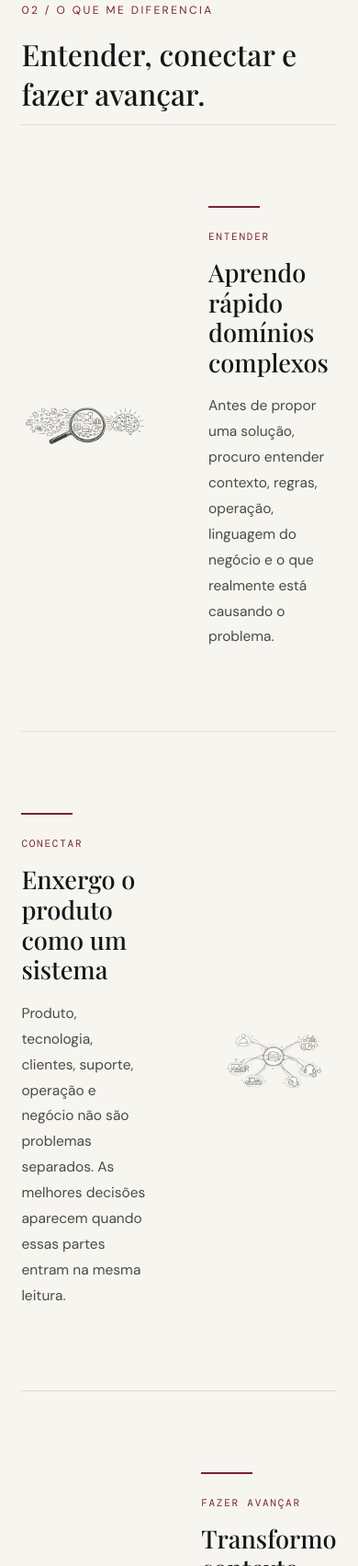
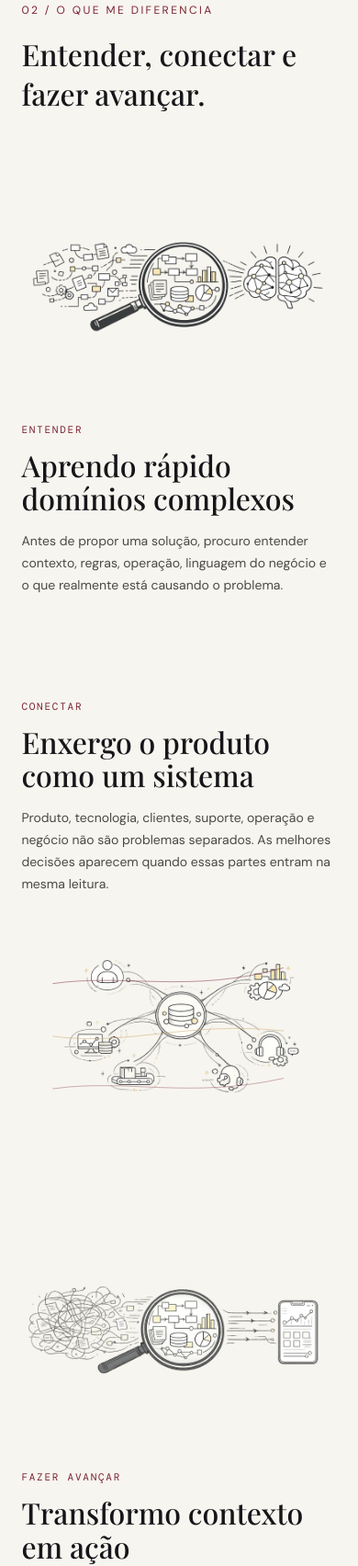
Before and after one commit to jessicatwblock-hub/portfoliov02, a plain HTML site: page index.html in a window 390 px wide. Shown: the part 937-2640 px from the top of the page at 92% size. Drawn offline with nearby package versions, Linux system fonts and the light colour scheme; a web font is replaced by a local one.

Commit message:
Update index.html

```diff
--- a/index.html
+++ b/index.html
@@ -19,10 +19,15 @@
   .marquee-row:hover{animation-play-state:paused;}
   .lab-thumb img{transition:opacity .4s,transform .5s;}
   .lab-thumb:hover img{opacity:1;transform:scale(1.03);}
-  .diff-reveal{opacity:0;transform:translateY(36px);transition:opacity .9s ease,transform .9s ease;}
-  .diff-reveal.is-visible{opacity:1;transform:translateY(0);}
-  .diff-reveal .diff-line{width:0;height:2px;background:#7a2331;margin-bottom:24px;transition:width 1s ease .2s;}
-  .diff-reveal.is-visible .diff-line{width:56px;}
+  @media (max-width:900px){
+    .jb-diff-stage{height:auto !important;}
+    .jb-diff-sticky{position:static !important;height:auto !important;overflow:visible !important;}
+    .jb-diff-concept{position:static !important;opacity:0;transform:translateY(28px);transition:opacity .8s ease,transform .8s ease;display:grid !important;grid-template-columns:1fr !important;gap:28px !important;padding:56px clamp(20px,6vw,40px) !important;}
+    .jb-diff-concept img{max-width:100% !important;margin-left:0 !important;}
+  }
+  @media (prefers-reduced-motion: reduce){
+    .jb-diff-concept{opacity:1 !important;transform:none !important;}
+  }
   .tab-btn{font-family:'DM Mono',monospace;font-size:11px;letter-spacing:.08em;text-transform:uppercase;background:none;border:none;padding:0 0 14px;cursor:pointer;color:#9a9a92;border-bottom:2px solid transparent;font-weight:600;}
   .tab-btn.active{color:#7a2331;border-bottom-color:#7a2331;}
   .tab-panel{display:none;}
@@ -74,41 +79,66 @@
 </header>
 
 <!-- DIFERENCIAL -->
-<section id="diferencial" data-screen-label="O que me diferencia" style="padding:110px clamp(20px,6vw,64px) 80px;max-width:1240px;margin:0 auto;">
+<section id="diferencial" data-screen-label="O que me diferencia" style="padding:110px 0 80px;overflow:hidden;">
+  <div style="max-width:1240px;margin:0 auto;padding:0 clamp(20px,6vw,64px);">
     <p style="font-family:'DM Sans',sans-serif;font-size:12px;letter-spacing:.2em;text-transform:uppercase;color:#7a2331;margin:0 0 18px;">02 / <span data-i18n="diff.eyebrow">O que me diferencia</span></p>
     <h2 style="font-family:'Playfair Display',serif;font-size:clamp(2rem,4vw,2.8rem);font-weight:500;margin:0 0 12px;max-width:700px;" data-i18n="diff.title">Entender, conectar e fazer avançar.</h2>
+  </div>
 
-  <div class="diff-reveal" data-diff style="display:grid;grid-template-columns:1fr 1fr;gap:64px;align-items:center;padding:88px 0;border-top:1px solid rgba(0,0,0,0.1);">
-    <div style="order:1;"><img src="assets/illustration-diff1.png" alt="Ilustração: entender o contexto" style="width:100%;max-width:440px;height:auto;display:block;"/></div>
-    <div style="order:2;">
-      <div class="diff-line"></div>
-      <p style="font-family:'DM Mono',monospace;font-size:11px;letter-spacing:.16em;text-transform:uppercase;color:#7a2331;margin:0 0 16px;" data-i18n="diff.cards.0.label">Entender</p>
-      <h3 style="font-family:'Playfair Display',serif;font-size:clamp(1.7rem,3vw,2.3rem);font-weight:500;margin:0 0 18px;line-height:1.2;" data-i18n="diff.cards.0.title">Aprendo rápido domínios complexos</h3>
-      <p style="font-size:15.5px;line-height:1.8;color:#4a4a45;margin:0;max-width:420px;" data-i18n="diff.cards.0.body">Antes de propor uma solução, procuro entender contexto, regras, operação, linguagem do negócio e o que realmente está causando o problema.</p>
+  <div id="jbDiffStage" class="jb-diff-stage" style="position:relative;height:300vh;margin-top:24px;">
+    <div class="jb-diff-sticky" style="position:sticky;top:0;height:100vh;overflow:hidden;">
+
+      <div id="jbDiffConcept0" class="jb-diff-concept" style="position:absolute;inset:0;display:grid;grid-template-columns:1.05fr 0.95fr;align-items:center;gap:clamp(32px,6vw,96px);padding:0 clamp(24px,6vw,88px);opacity:0;">
+        <div style="position:relative;">
+          <img id="jbDiffImg0" src="assets/illustration-diff1.png" alt="Ilustração: entender o contexto" style="width:100%;max-width:600px;height:auto;display:block;"/>
+          <svg viewBox="0 0 400 400" style="position:absolute;inset:0;width:100%;height:100%;pointer-events:none;">
+            <circle class="jb-diff-dot0" data-dx="-140" data-dy="-120" cx="200" cy="200" r="4" fill="#7a2331"></circle>
+            <circle class="jb-diff-dot0" data-dx="130" data-dy="-90" cx="200" cy="200" r="3" fill="#c9a56a"></circle>
+            <circle class="jb-diff-dot0" data-dx="-110" data-dy="110" cx="200" cy="200" r="3" fill="#7a2331"></circle>
+            <circle class="jb-diff-dot0" data-dx="120" data-dy="130" cx="200" cy="200" r="4" fill="#c9a56a"></circle>
+          </svg>
+        </div>
+        <div>
+          <p style="font-family:'DM Mono',monospace;font-size:11px;letter-spacing:.16em;text-transform:uppercase;color:#7a2331;margin:0 0 14px;" data-i18n="diff.cards.0.label">Entender</p>
+          <h3 style="font-family:'Playfair Display',serif;font-size:clamp(2rem,3.6vw,2.9rem);font-weight:500;margin:0 0 16px;line-height:1.15;max-width:460px;" data-i18n="diff.cards.0.title">Aprendo rápido domínios complexos</h3>
+          <p style="font-size:14px;line-height:1.7;color:#4a4a45;margin:0;max-width:380px;" data-i18n="diff.cards.0.body">Antes de propor uma solução, procuro entender contexto, regras, operação, linguagem do negócio e o que realmente está causando o problema.</p>
         </div>
       </div>
 
-  <div class="diff-reveal" data-diff style="display:grid;grid-template-columns:1fr 1fr;gap:64px;align-items:center;padding:88px 0;border-top:1px solid rgba(0,0,0,0.1);">
-    <div style="order:2;"><img src="assets/illustration-diff2.png" alt="Ilustração: conectar áreas" style="width:100%;max-width:440px;height:auto;display:block;margin-left:auto;"/></div>
-    <div style="order:1;">
-      <div class="diff-line"></div>
-      <p style="font-family:'DM Mono',monospace;font-size:11px;letter-spacing:.16em;text-transform:uppercase;color:#7a2331;margin:0 0 16px;" data-i18n="diff.cards.1.label">Conectar</p>
-      <h3 style="font-family:'Playfair Display',serif;font-size:clamp(1.7rem,3vw,2.3rem);font-weight:500;margin:0 0 18px;line-height:1.2;" data-i18n="diff.cards.1.title">Enxergo o produto como um sistema</h3>
-      <p style="font-size:15.5px;line-height:1.8;color:#4a4a45;margin:0;max-width:420px;" data-i18n="diff.cards.1.body">Produto, tecnologia, clientes, suporte, operação e negócio não são problemas separados. As melhores decisões aparecem quando essas partes entram na mesma leitura.</p>
+      <div id="jbDiffConcept1" class="jb-diff-concept" style="position:absolute;inset:0;display:grid;grid-template-columns:0.95fr 1.05fr;align-items:center;gap:clamp(32px,6vw,96px);padding:0 clamp(24px,6vw,88px);opacity:0;">
+        <div>
+          <p style="font-family:'DM Mono',monospace;font-size:11px;letter-spacing:.16em;text-transform:uppercase;color:#7a2331;margin:0 0 14px;" data-i18n="diff.cards.1.label">Conectar</p>
+          <h3 style="font-family:'Playfair Display',serif;font-size:clamp(2rem,3.6vw,2.9rem);font-weight:500;margin:0 0 16px;line-height:1.15;max-width:460px;" data-i18n="diff.cards.1.title">Enxergo o produto como um sistema</h3>
+          <p style="font-size:14px;line-height:1.7;color:#4a4a45;margin:0;max-width:380px;" data-i18n="diff.cards.1.body">Produto, tecnologia, clientes, suporte, operação e negócio não são problemas separados. As melhores decisões aparecem quando essas partes entram na mesma leitura.</p>
+        </div>
+        <div style="position:relative;">
+          <img src="assets/illustration-diff2.png" alt="Ilustração: conectar áreas" style="width:100%;max-width:600px;height:auto;display:block;margin-left:auto;"/>
+          <svg viewBox="0 0 400 400" style="position:absolute;inset:0;width:100%;height:100%;pointer-events:none;overflow:visible;">
+            <path class="jb-diff-line1" d="M-40,120 C100,100 220,140 400,90" fill="none" stroke="#7a2331" stroke-width="1.5" opacity="0.55"></path>
+            <path class="jb-diff-line1" d="M-40,220 C100,240 220,190 400,210" fill="none" stroke="#c9a56a" stroke-width="1.5" opacity="0.55"></path>
+            <path class="jb-diff-line1" d="M-40,320 C100,300 220,340 400,300" fill="none" stroke="#7a2331" stroke-width="1.5" opacity="0.4"></path>
+          </svg>
         </div>
       </div>
 
-  <div class="diff-reveal" data-diff style="display:grid;grid-template-columns:1fr 1fr;gap:64px;align-items:center;padding:88px 0;border-top:1px solid rgba(0,0,0,0.1);border-bottom:1px solid rgba(0,0,0,0.1);">
-    <div style="order:1;"><img src="assets/illustration-diff3.png" alt="Ilustração: transformar contexto em ação" style="width:100%;max-width:440px;height:auto;display:block;"/></div>
-    <div style="order:2;">
-      <div class="diff-line"></div>
-      <p style="font-family:'DM Mono',monospace;font-size:11px;letter-spacing:.16em;text-transform:uppercase;color:#7a2331;margin:0 0 16px;" data-i18n="diff.cards.2.label">Fazer avançar</p>
-      <h3 style="font-family:'Playfair Display',serif;font-size:clamp(1.7rem,3vw,2.3rem);font-weight:500;margin:0 0 18px;line-height:1.2;" data-i18n="diff.cards.2.title">Transformo contexto em ação</h3>
-      <p style="font-size:15.5px;line-height:1.8;color:#4a4a45;margin:0;max-width:420px;" data-i18n="diff.cards.2.body">Organizo o problema, defino prioridades, crio clareza entre áreas e acompanho a construção até existir algo que possa ser usado, medido e melhorado.</p>
+      <div id="jbDiffConcept2" class="jb-diff-concept" style="position:absolute;inset:0;display:grid;grid-template-columns:1.05fr 0.95fr;align-items:center;gap:clamp(32px,6vw,96px);padding:0 clamp(24px,6vw,88px);opacity:0;">
+        <div style="position:relative;">
+          <img id="jbDiffGhost0" src="assets/illustration-diff3.png" alt="" style="position:absolute;left:0;top:0;width:100%;max-width:600px;height:auto;display:block;opacity:0;"/>
+          <img id="jbDiffGhost1" src="assets/illustration-diff3.png" alt="" style="position:absolute;left:0;top:0;width:100%;max-width:600px;height:auto;display:block;opacity:0;"/>
+          <img src="assets/illustration-diff3.png" alt="Ilustração: transformar contexto em ação" style="width:100%;max-width:600px;height:auto;display:block;position:relative;"/>
+        </div>
+        <div>
+          <p style="font-family:'DM Mono',monospace;font-size:11px;letter-spacing:.16em;text-transform:uppercase;color:#7a2331;margin:0 0 14px;" data-i18n="diff.cards.2.label">Fazer avançar</p>
+          <h3 style="font-family:'Playfair Display',serif;font-size:clamp(2rem,3.6vw,2.9rem);font-weight:500;margin:0 0 16px;line-height:1.15;max-width:460px;" data-i18n="diff.cards.2.title">Transformo contexto em ação</h3>
+          <div id="jbDiffUnderline2" style="width:0;height:2px;background:#7a2331;margin-bottom:16px;"></div>
+          <p style="font-size:14px;line-height:1.7;color:#4a4a45;margin:0;max-width:380px;" data-i18n="diff.cards.2.body">Organizo o problema, defino prioridades, crio clareza entre áreas e acompanho a construção até existir algo que possa ser usado, medido e melhorado.</p>
         </div>
       </div>
 
-  <p style="font-size:15px;line-height:1.8;color:#33332f;max-width:760px;margin:56px 0 0;" data-i18n="diff.p2">Já estive no detalhe mais operacional e em salas onde planos de negócio precisavam ser defendidos para lideranças. Essa amplitude me ensinou que senioridade não é se afastar da execução. É ter contexto para saber quando aprofundar, quando destravar e quando dar autonomia.</p>
+    </div>
+  </div>
+
+  <p style="font-size:15px;line-height:1.8;color:#33332f;max-width:760px;margin:56px auto 0;padding:0 clamp(20px,6vw,64px);" data-i18n="diff.p2">Já estive no detalhe mais operacional e em salas onde planos de negócio precisavam ser defendidos para lideranças. Essa amplitude me ensinou que senioridade não é se afastar da execução. É ter contexto para saber quando aprofundar, quando destravar e quando dar autonomia.</p>
 </section>
 
 <!-- COMO TRABALHO -->
@@ -536,17 +566,84 @@ document.querySelectorAll('.tab-btn').forEach(function(btn){
 });
 
 var reduceMotion = window.matchMedia && window.matchMedia('(prefers-reduced-motion: reduce)').matches;
-var diffEls = document.querySelectorAll('[data-diff]');
-if (reduceMotion) {
-  diffEls.forEach(function(el){ el.classList.add('is-visible'); });
-} else if ('IntersectionObserver' in window) {
+
+(function(){
+  var stage = document.getElementById('jbDiffStage');
+  var concepts = [document.getElementById('jbDiffConcept0'), document.getElementById('jbDiffConcept1'), document.getElementById('jbDiffConcept2')];
+  var img0 = document.getElementById('jbDiffImg0');
+  var dots0 = Array.prototype.slice.call(document.querySelectorAll('.jb-diff-dot0'));
+  var lines1 = Array.prototype.slice.call(document.querySelectorAll('.jb-diff-line1'));
+  var ghost0 = document.getElementById('jbDiffGhost0');
+  var ghost1 = document.getElementById('jbDiffGhost1');
+  var underline2 = document.getElementById('jbDiffUnderline2');
+  if (!stage) return;
+
+  function settleStatic(){
+    concepts.forEach(function(el){ if (el) el.style.opacity = '1'; });
+    if (img0) { img0.style.transform = 'none'; img0.style.filter = 'none'; img0.style.opacity = '1'; }
+    dots0.forEach(function(d){ d.style.opacity = '0'; });
+    lines1.forEach(function(l){ l.style.strokeDasharray = 'none'; l.style.strokeDashoffset = '0'; });
+    if (ghost0) ghost0.style.opacity = '0';
+    if (ghost1) ghost1.style.opacity = '0';
+    if (underline2) underline2.style.width = '56px';
+  }
+
+  var isMobile = window.matchMedia && window.matchMedia('(max-width:900px)').matches;
+
+  if (reduceMotion) { settleStatic(); return; }
+
+  if (isMobile) {
+    settleStatic();
+    if ('IntersectionObserver' in window) {
+      concepts.forEach(function(el){ if (el) el.style.opacity = '0'; });
       var io = new IntersectionObserver(function(entries){
         entries.forEach(function(entry){
-      if (entry.isIntersecting) { entry.target.classList.add('is-visible'); io.unobserve(entry.target); }
+          if (entry.isIntersecting) { entry.target.style.opacity = '1'; entry.target.style.transform = 'translateY(0)'; io.unobserve(entry.target); }
         });
-  }, { threshold: 0.25 });
-  diffEls.forEach(function(el){ io.observe(el); });
+      }, { threshold: 0.2 });
+      concepts.forEach(function(el){ if (el) io.observe(el); });
     }
+    return;
+  }
+
+  function onDiffScroll(){
+    var rect = stage.getBoundingClientRect();
+    var total = stage.offsetHeight - window.innerHeight;
+    var progress = total > 0 ? Math.min(1, Math.max(0, -rect.top / total)) : 0;
+    var raw = progress * 3;
+    for (var i = 0; i < 3; i++) {
+      var dist = Math.abs(raw - (i + 0.5));
+      var op = Math.max(0, Math.min(1, 1 - dist));
+      var local = Math.max(0, Math.min(1, raw - i));
+      var concept = concepts[i];
+      if (concept) { concept.style.opacity = String(op); concept.style.zIndex = op > 0.5 ? '2' : '1'; }
+      if (i === 0 && img0) {
+        var p = local;
+        img0.style.transform = 'rotate(' + (-6 + 6 * p) + 'deg) translate(' + ((1 - p) * -24) + 'px,' + ((1 - p) * 16) + 'px) scale(' + (0.94 + 0.06 * p) + ')';
+        img0.style.filter = 'blur(' + ((1 - p) * 5) + 'px)';
+        img0.style.opacity = String(0.55 + 0.45 * p);
+        dots0.forEach(function(d){
+          var dx = parseFloat(d.getAttribute('data-dx')), dy = parseFloat(d.getAttribute('data-dy'));
+          d.style.transform = 'translate(' + (dx * (1 - p)) + 'px,' + (dy * (1 - p)) + 'px)';
+          d.style.opacity = String(0.15 + 0.5 * (1 - p));
+        });
+      }
+      if (i === 1 && lines1.length) {
+        var p1 = local;
+        lines1.forEach(function(l){ l.style.strokeDasharray = '500'; l.style.strokeDashoffset = String(500 * (1 - p1)); });
+      }
+      if (i === 2) {
+        var p2 = local;
+        if (ghost0) { ghost0.style.transform = 'translate(' + (-30 * (1 - p2)) + 'px,' + (-24 * (1 - p2)) + 'px) scale(' + (1.05 - 0.05 * p2) + ')'; ghost0.style.opacity = String(0.35 * (1 - p2)); }
+        if (ghost1) { ghost1.style.transform = 'translate(' + (24 * (1 - p2)) + 'px,' + (20 * (1 - p2)) + 'px) scale(' + (0.96 + 0.04 * p2) + ')'; ghost1.style.opacity = String(0.25 * (1 - p2)); }
+        if (underline2) { underline2.style.width = (56 * p2) + 'px'; }
+      }
+    }
+  }
+  window.addEventListener('scroll', onDiffScroll, { passive: true });
+  window.addEventListener('resize', onDiffScroll);
+  onDiffScroll();
+})();
 
 var savedLang = 'pt';
 try { savedLang = localStorage.getItem('jb-portfolio-lang') || 'pt'; } catch(e){}
```
Lines whose indentation alone changed are shown as unchanged.
